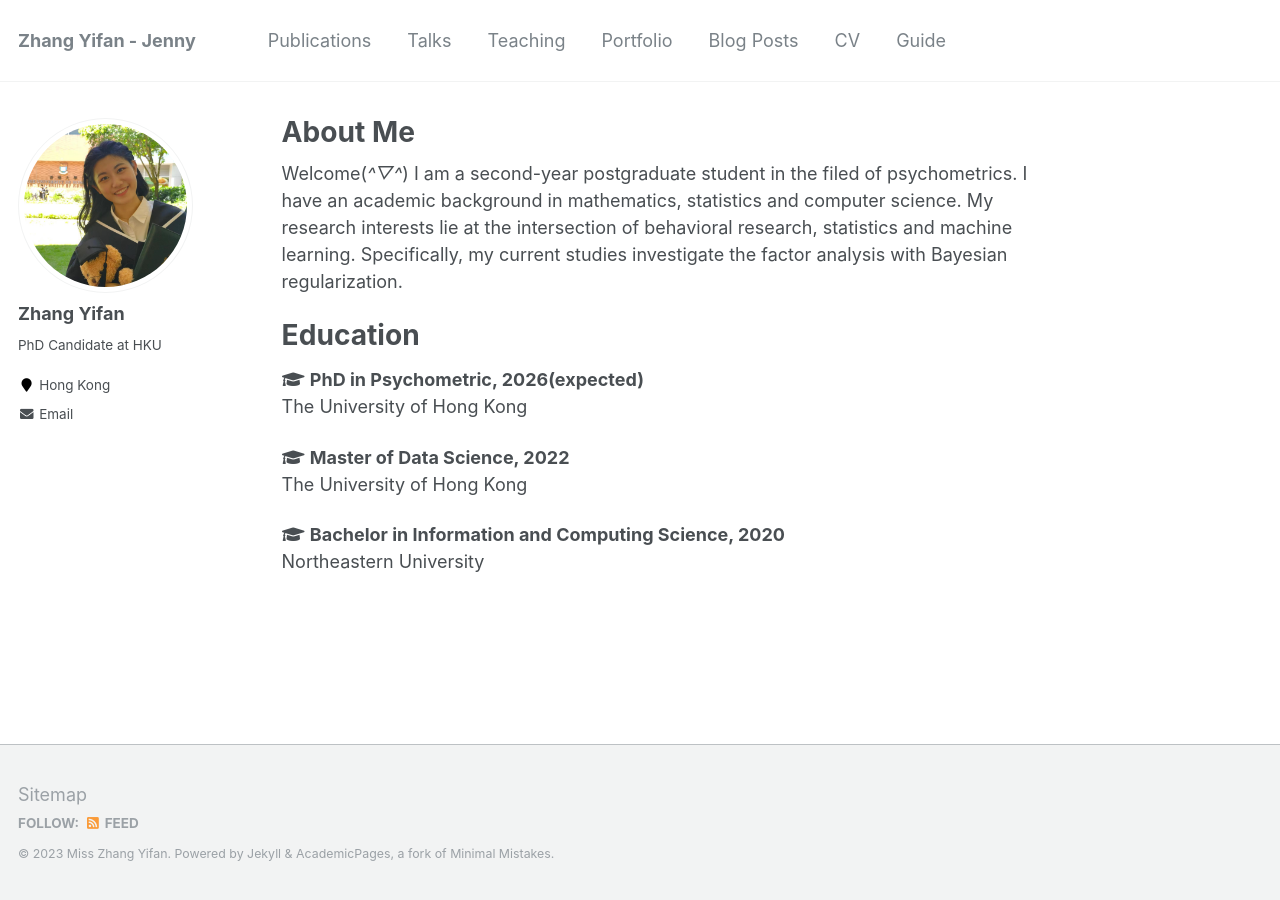
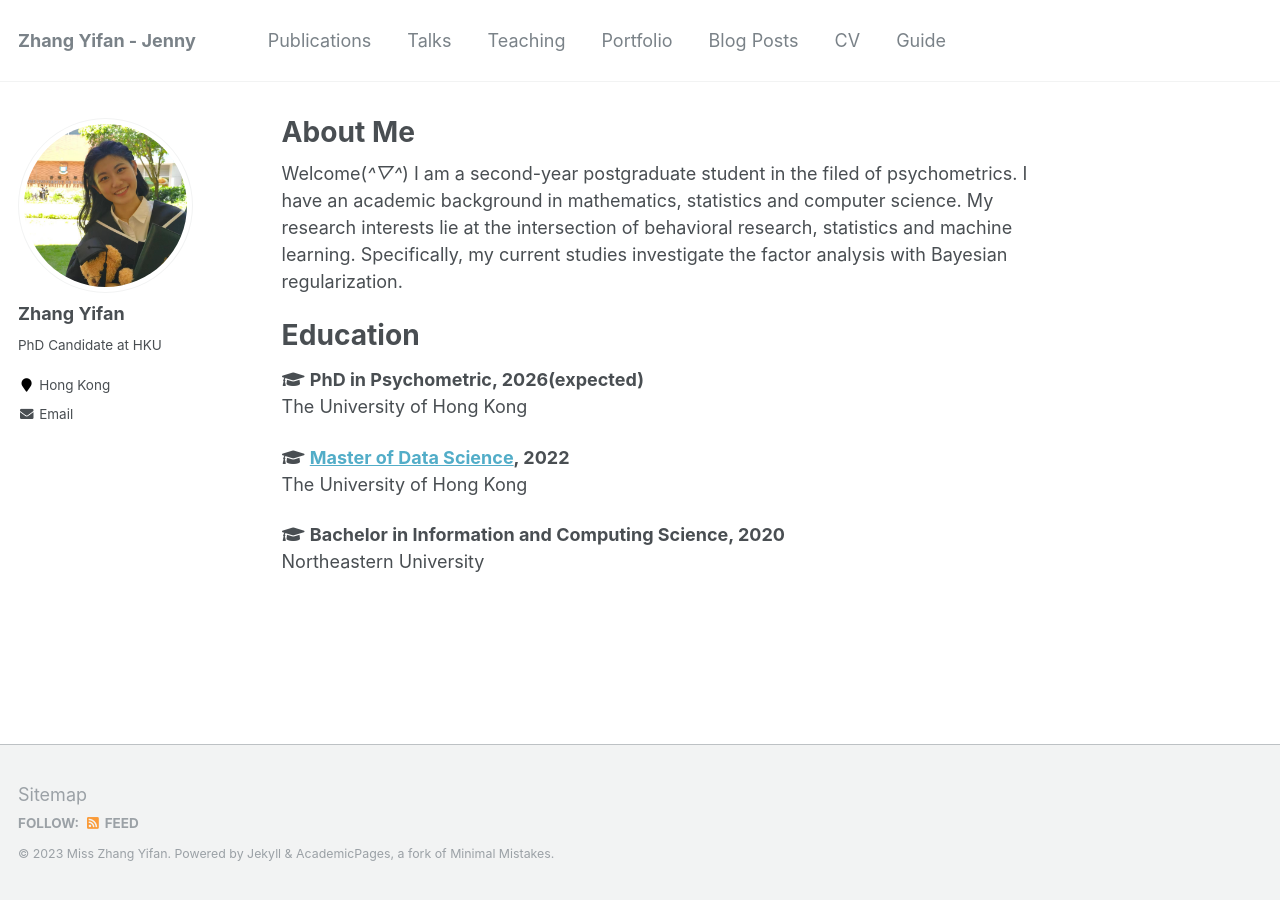
Before and after one commit to JennyZhang23/JennyZhang23.github.io, a Jekyll site: the page built from _pages/about.md, in a window 1280 px wide. Built offline with Jekyll 4.4.1, drawn with Linux system fonts in a browser that asks for light colours; part of the change alters nothing that is shown.

Commit message:
Update about.md

```diff
--- a/_pages/about.md
+++ b/_pages/about.md
@@ -16,7 +16,7 @@ Education
 <i class="fas fa-fw fa-graduation-cap"></i>  **PhD in Psychometric, 2026(expected)**
 The University of Hong Kong
 
-<i class="fas fa-fw fa-graduation-cap"></i> **Master of Data Science, 2022**
+<i class="fas fa-fw fa-graduation-cap"></i> **[Master of Data Science](https://www.scifac.hku.hk/prospective/tpg/MDASC), 2022**
 The University of Hong Kong
 
 <i class="fas fa-fw fa-graduation-cap"></i> **Bachelor in Information and Computing Science, 2020**
```
